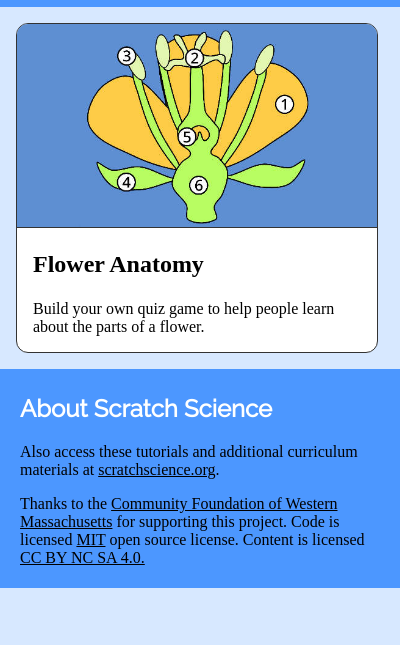
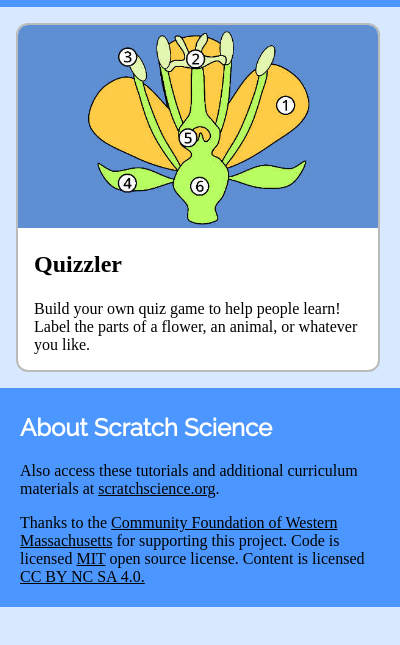
Before and after one commit to holyokecodes/Scratch-Tutorials, a browser extension: page popup.html in a window 400 px wide. Shown: the part 61-706 px from the top of the page. Drawn offline with Linux system fonts and the light colour scheme.

Commit message:
Generalize flower to quizzler project

```diff
--- a/popup.html
+++ b/popup.html
@@ -32,13 +32,12 @@
         margin-bottom: 20px;
         cursor: pointer;
         margin: 1rem;
-        border: 1px solid #333333;
+        border: 2px solid #bbbbbb;
         border-radius: 0.75rem;
         overflow: hidden;
       }
       .tutorial img {
         max-width: 100%;
-        border-bottom: 1px solid #333333;
       }
       .title {
         padding: 0rem 1rem 0.1rem 1rem;
@@ -65,13 +64,13 @@
         <h1>Scratch Science</h1>
     </div>
 
-    <section id="flower-anatomy" class="tutorial" data-title="Flower Anatomy">
+    <section id="quizzler" class="tutorial" data-title="Quizzler">
       <img src="/images/flower_anatomy.jpg">
       <div class="title">
-        <h2>Flower Anatomy</h2>
+        <h2>Quizzler</h2>
       </div>
       <div class="description">
-        Build your own quiz game to help people learn about the parts of a flower.
+        Build your own quiz game to help people learn! Label the parts of a flower, an animal, or whatever you like.
       </div>
     </section>
 
```
Also changed, not shown: manifest.json.
